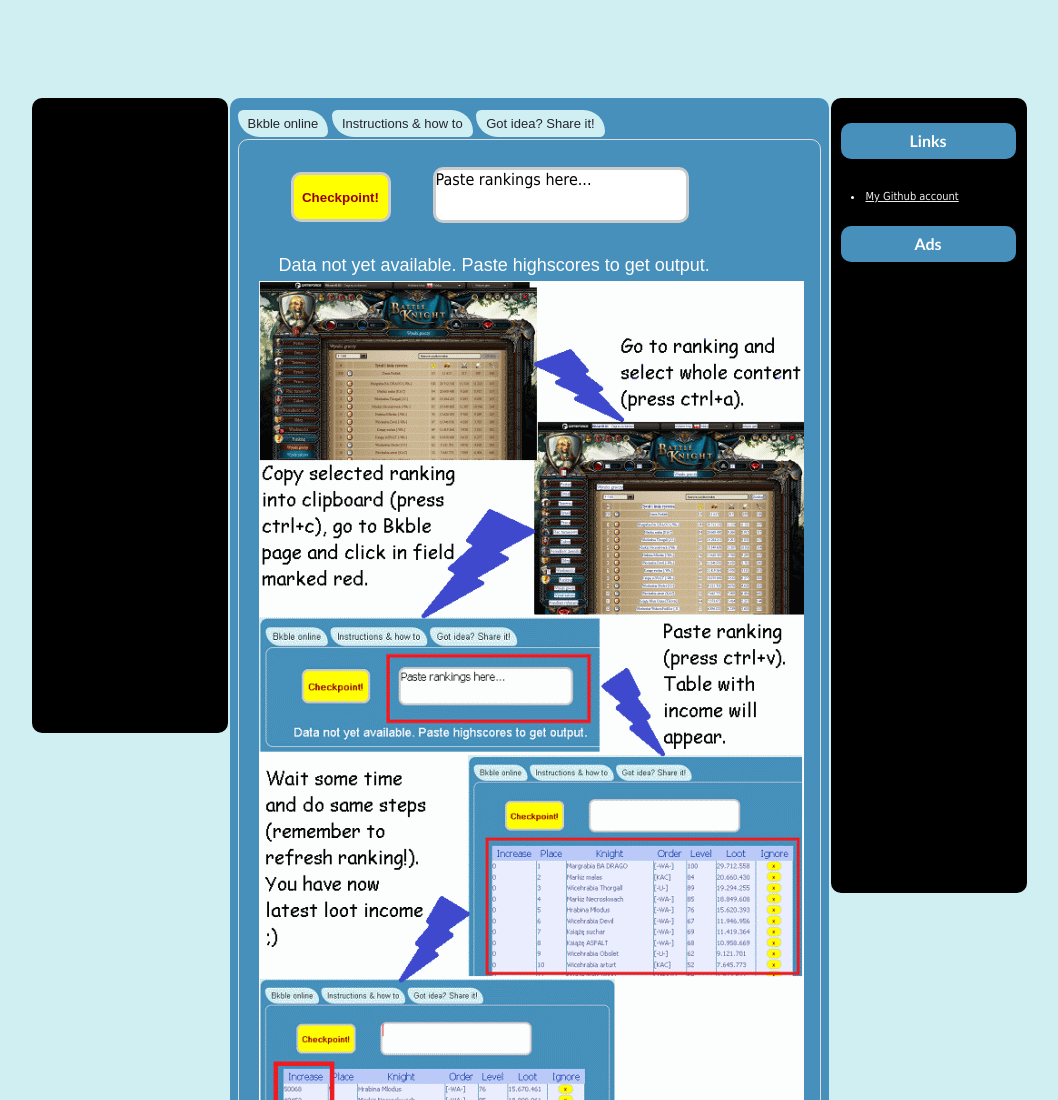
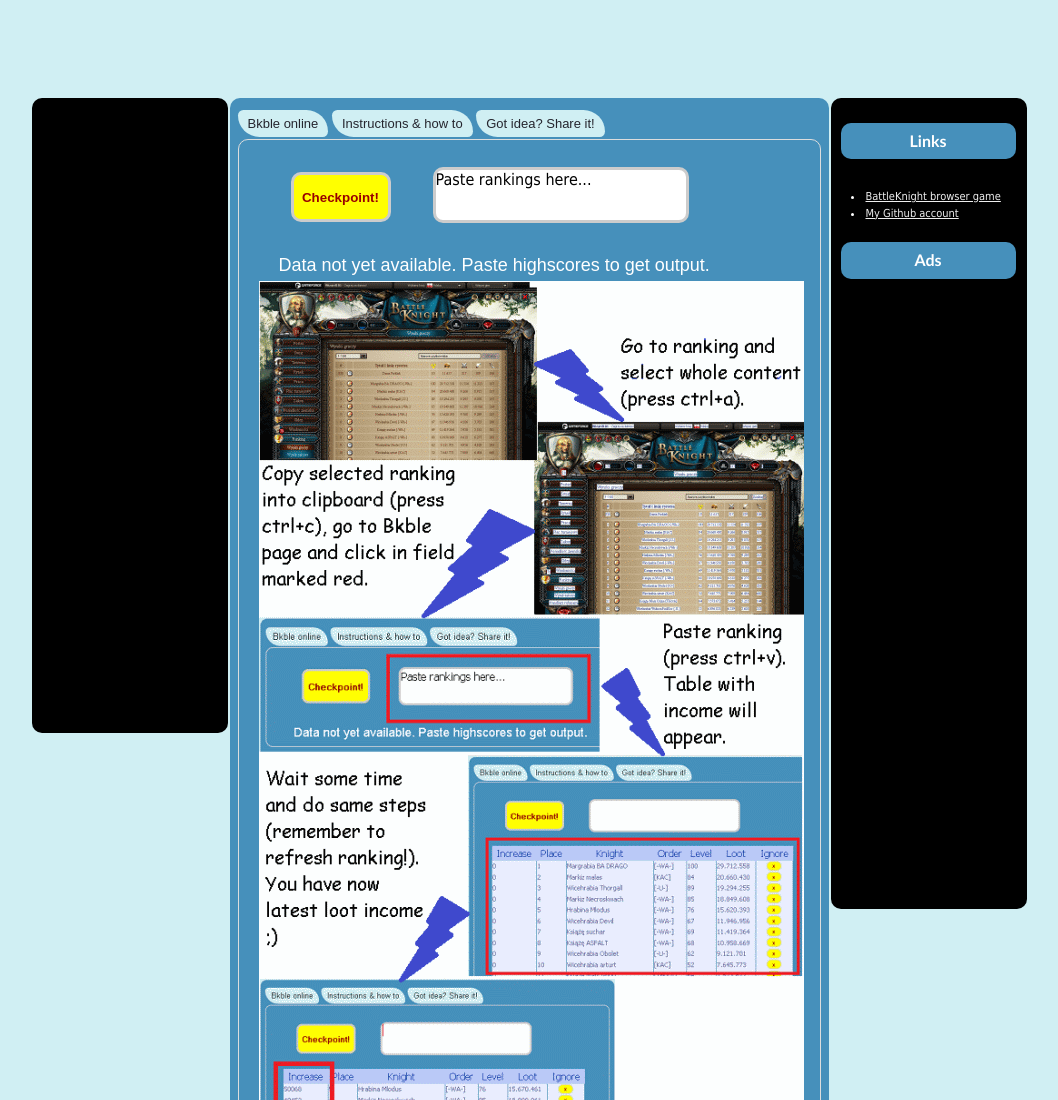
Before and after one commit to przemek83/bkble-online, a plain HTML site: page index.html in a window 1280 px wide. Shown: the top 1100 px of the page, without its empty margins (111-1169 px from the left). Drawn offline with Linux system fonts and the light colour scheme.

Commit message:
Update index.html
Added link to BattleKnight.

```diff
--- a/index.html
+++ b/index.html
@@ -157,10 +157,9 @@
                 </div>
 
                 <div class="sidebar right">
-
                     <h3>Links</h3>
-
                     <ul>
+                        <li><a href="https://en.battleknight.gameforge.com/">BattleKnight browser game</a></li>
                         <li><a href="https://github.com/przemek83">My Github account</a></li>
                     </ul>
 
```
